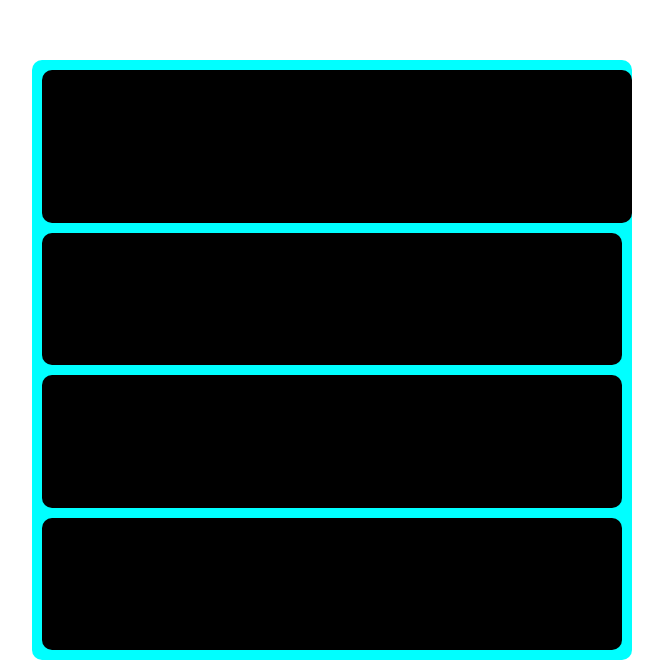
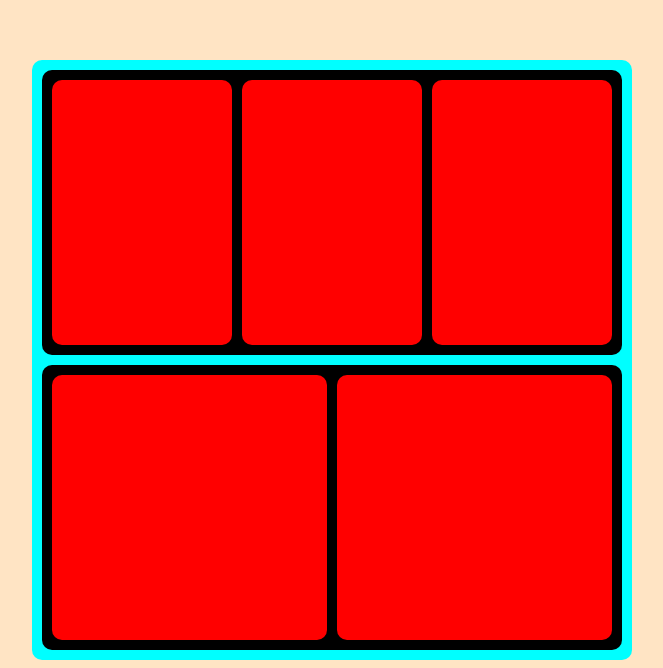
Before and after one commit to LedoVeras/CodeProjects, a plain HTML site: page DivsInDivs/index.html in a window 1280 px wide. Shown: the part 140-808 px from the top of the page, without its empty margins (308-971 px from the left). Drawn offline with Linux system fonts and the light colour scheme.

Commit message:
div color bug fix

```diff
--- a/DivsInDivs/index.html
+++ b/DivsInDivs/index.html
@@ -12,14 +12,14 @@
 
     <div id="middle" class="horizontal">
         <div class="vertical">
-            <div class="test"></div>
-            <div class="test"></div>
-            <div class="test"></div>
+            <div class="horizontal"></div>
+            <div class="horizontal"></div>
+            <div class="horizontal"></div>
         </div>
-        <div></div>
-        <div></div>
-        <div></div>
-
+        <div class="vertical">
+            <div class="horizontal"></div>
+            <div class="horizontal"></div>
+        </div>
     </div>
 
 </body>
--- a/DivsInDivs/style.css
+++ b/DivsInDivs/style.css
@@ -1,4 +1,6 @@
-
+body {
+    background-color: bisque;
+}
 
 div {
     border-radius: 10px;
@@ -14,24 +16,29 @@ div {
     box-sizing: border-box;
 }
 
-.horizontal {
+.horizontal, .vertical{
     display: flex;
-    flex-direction: column;
     align-items: stretch;
     padding: 10px;
+    box-sizing: border-box;
+
+}
+
+.horizontal {
+    flex-direction: column;
     padding-bottom: 0px;
+    background-color: red;
+
 }
 
 .vertical {
-    display: flex;
     flex-direction: row;
-    align-items: stretch;
-    padding: 10px;
     padding-left: 0px;
+    background-color: black;
+
 }
 
 .horizontal > div , .vertical > div{
-    background-color: black;
     width: 100%;
     height: 100%;
 }
@@ -43,7 +50,3 @@ div {
 .vertical > div{
     margin-left: 10px;
 }
-
-.test{
-    background-color: red;
-}
```
